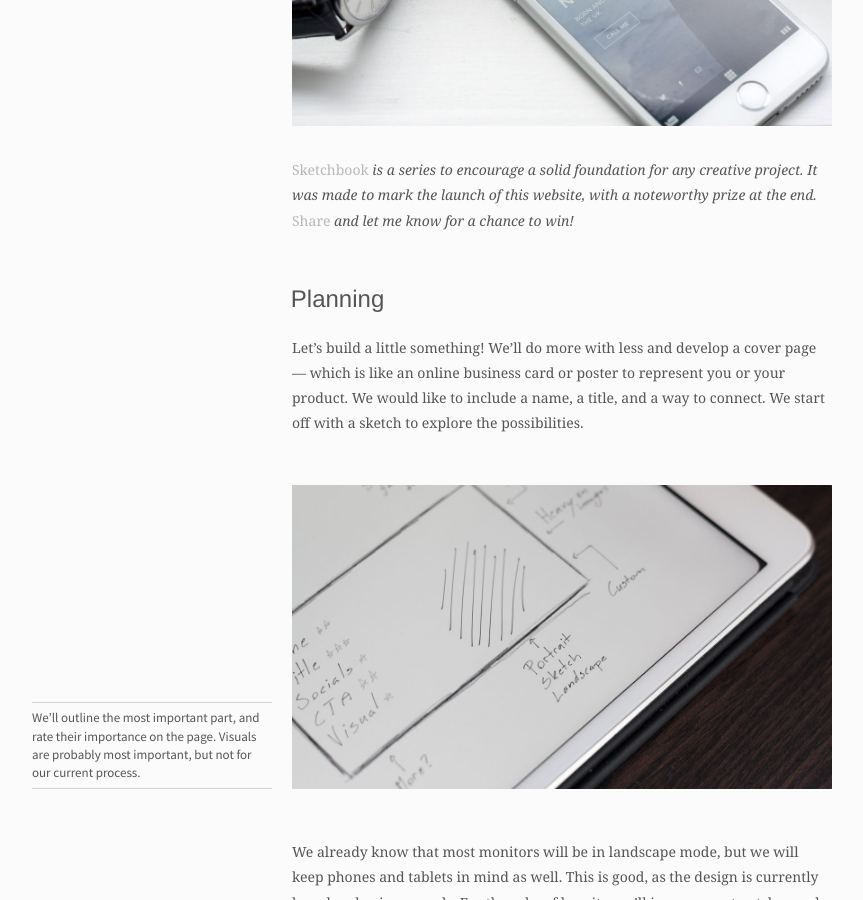
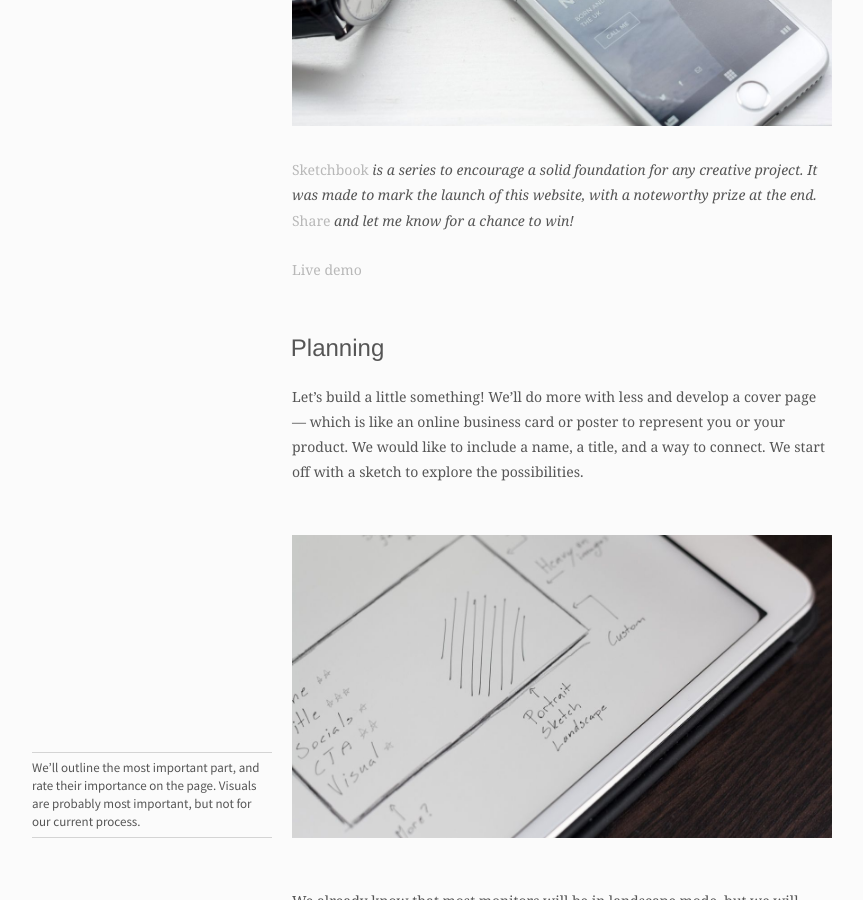
Before and after one commit to partcoffee/partcoffee.github.io, a Jekyll site: the page built from sketchbook-3.md, in a window 1280 px wide and 900 px high, scrolled down 635 px. Shown: the whole window, without its empty margins (153-1016 px from the left). Built offline with Jekyll 4.4.1, drawn with Linux system fonts in a browser that asks for light colours.

Commit message:
Added upfront live demo link to Sketchbook 3

```diff
--- a/sketchbook-3.md
+++ b/sketchbook-3.md
@@ -8,6 +8,8 @@ permalink: /sketchbook-3/
 <img src="../img/sketchbook/img_14.jpg" alt="Final outcome" class="spaceless cover">
 
 *<a href="/case-sketchbook">Sketchbook</a> is a series to encourage a solid foundation for any creative project. It was made to mark the launch of this website, with a noteworthy prize at the end. <a href="http://twitter.com/share?text=How%20To%20Start%20Sketching" target="_blank">Share</a> and let me know for a chance to win!*
+
+<a href="/experimental/cover" target="_blank">Live demo</a>
 
 Planning
 -
```
